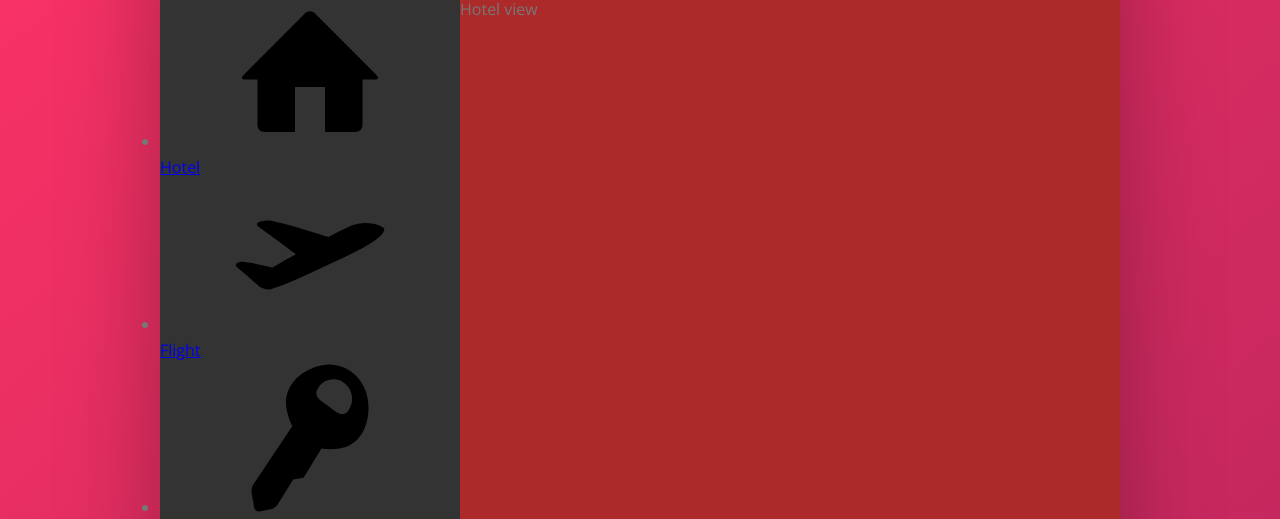
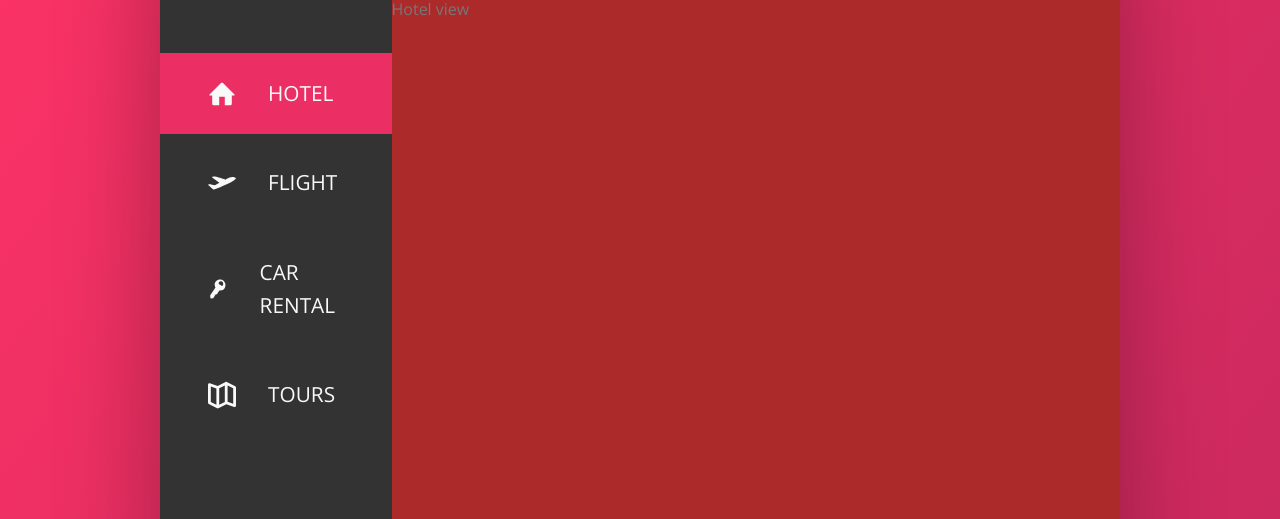
Before and after one commit to Sabrae/Trillo_CSS_Training, a website: page index.html in a window 1280 px wide. Shown: the part 243-762 px from the top of the page. Drawn offline with nearby package versions, Linux system fonts and the light colour scheme.

Commit message:
add sde-nav design

```diff
--- a/index.html
+++ b/index.html
@@ -46,7 +46,7 @@
             <div class="content">
                 <nav class="sidebar">
                     <ul class="side-nav">
-                        <li class="side-nav__item">
+                        <li class="side-nav__item side-nav__item--active">
                             <a href="#" class="side-nav__link">
                                 <svg class="side-nav__icon">
                                     <use xlink:href="img/sprite.svg#icon-home"></use>
--- a/sass/_components.scss
+++ b/sass/_components.scss
@@ -122,17 +122,61 @@
 // SIDE NAVIGATION
 
 .side-nav {
+  font-size: 1.3rem;
+  list-style: none;
+  margin-top: 3.5rem;
+
   &__item {
+    position: relative;
 
+    &:not(:last-child) {
+      margin-bottom: 0.5rem;
+    }
   }
 
-  &__link {
+  &__item::before {
+    content: "";
+    position: absolute;
+    top: 0;
+    left: 0;
+    height: 100%;
+    width: 3px; //-
+    background-color: var(--color-primary);
+    transform: scaleY(0);
+    transition: transform 0.2s,
+                width 0.4s cubic-bezier(1,0,0,1) 0.2s,
+                background-color 0.1s;
+  }
 
+  &__item:hover::before,
+  &__item--active::before {
+    transform: scaleY(1);
+    width: 100%;
+  }
+
+  &__item:active::before {
+    background-color: var(--color-primary-light);
+  }
+
+  &__link:link,
+  &__link:visited {
+    color: var(--color-gray-light-1);
+    text-decoration: none;
+    text-transform: uppercase;
+    display: block;
+    padding: 1.5rem 3rem;
+    position: relative;
+    z-index: 10;
+
+    display: flex;
+    align-items: center;
   }
 
   &__icon {
     width: 1.75rem;
     height: 1.75rem;
+    margin-right: 2rem;
+    fill: currentColor;
   }
 }
 
```
Also changed, not shown: css/style.css.
